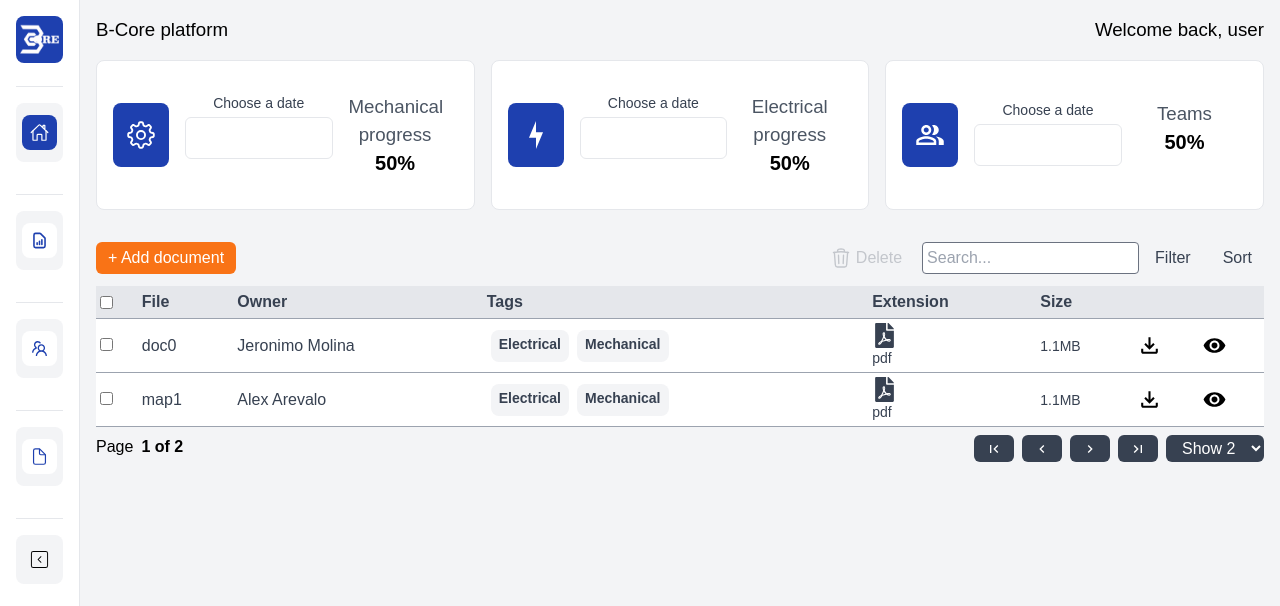
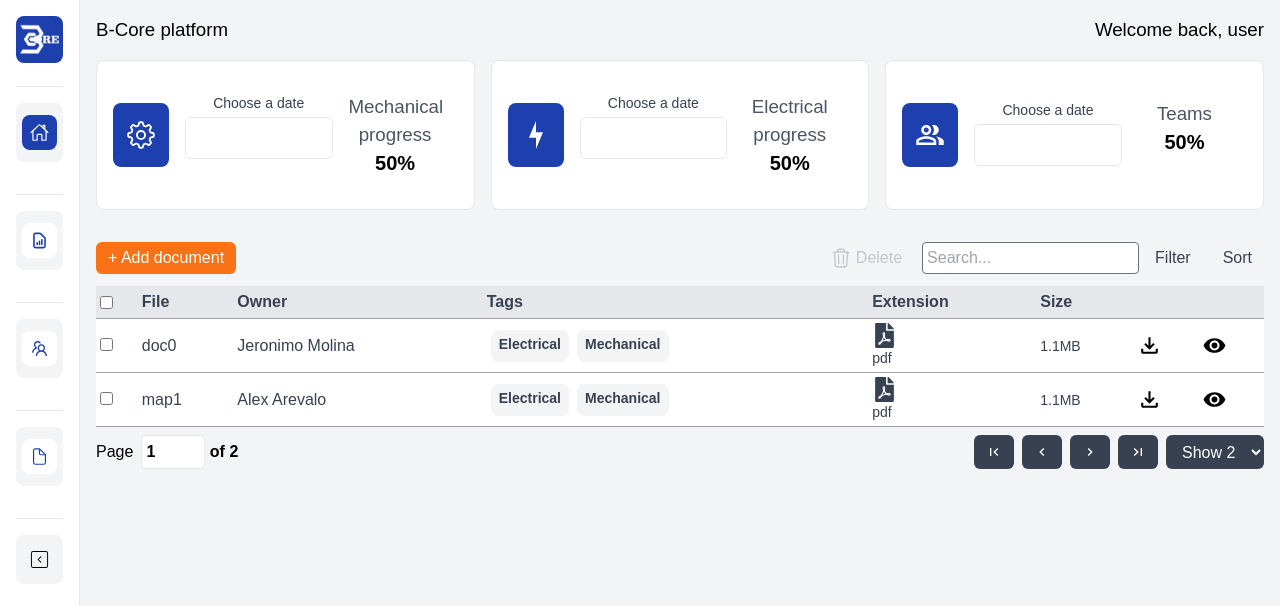
Before and after one commit to LMartin1998/BCorePlatform-Deploy, a Next.js app: page /docs in a window 1280 px wide. Shown: the top 606 px of the page. Built offline with nearby package versions, Linux system fonts and the light colour scheme.

Commit message:
page goto

```diff
--- a/src/app/Components/DocsTableComponent.jsx
+++ b/src/app/Components/DocsTableComponent.jsx
@@ -171,8 +171,7 @@ export default function DocsTable() {
         <div className="flex space-x-2">
           {table && (
             <button
-              className={`flex items-center text-gray-700 hover:bg-slate-400 hover:rounded-lg hover:text-white py-1 px-3 ${
-                table.getIsSomePageRowsSelected() ||
+              className={`flex items-center text-gray-700 hover:bg-slate-400 hover:rounded-lg hover:text-white py-1 px-3 ${table.getIsSomePageRowsSelected() ||
                 table.getIsAllRowsSelected()
                 ? "opacity-100"
                 : "hover:cursor-not-allowed opacity-25"
@@ -242,9 +241,19 @@ export default function DocsTable() {
       </table>
       <div className="flex w-full justify-between">
         <div className="flex justify-start space-x-2 mt-2">
-          <div>Page</div>
+          <div className="flex items-center">Page</div>
           <strong>
-            {table.getState().pagination.pageIndex + 1} of{" "}
+            {<input
+              type="number"
+              min={1}
+              value={table.getState().pagination.pageIndex + 1}
+              max={table.getPageCount()}
+              onChange={e => {
+                const page = e.target.value ? Number(e.target.value) - 1 : 0
+                table.setPageIndex(page)
+              }}
+              className="border p-1 rounded w-16"
+            />} of{" "}
             {table.getPageCount()}
           </strong>
         </div>
```
Also changed, not shown: src/app/Components/TeamsTableComponent.jsx (+7 -9 lines). Lines whose indentation alone changed are shown as unchanged.
